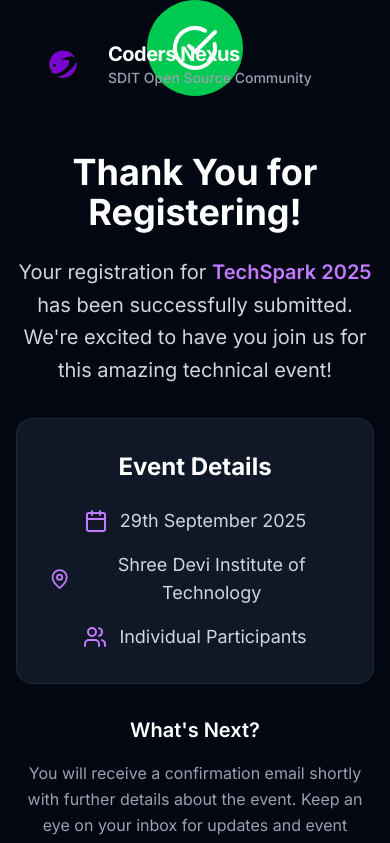
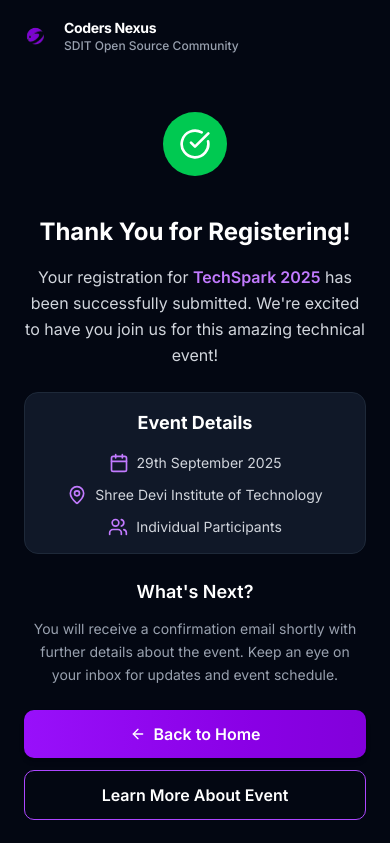
Before and after one commit to codersnexus-sdit/techspark, a Next.js app: page /thank-you in a window 390 px wide. Shown: the top 843 px of the page. Built offline with nearby package versions, Linux system fonts and the light colour scheme.

Commit message:
initial commit

```diff
--- a/src/app/thank-you/page.tsx
+++ b/src/app/thank-you/page.tsx
@@ -6,37 +6,38 @@
 
 export default function ThankYouPage() {
   return (
-    <div className="min-h-screen bg-gray-950 flex items-center justify-center px-4 relative">
-      {/* Logo in top corner */}
-      <Link href="/" className="absolute top-8 left-8 z-10 group flex items-center space-x-3">
+    <div className="min-h-screen bg-gray-950 flex items-center justify-center px-4 py-8 sm:py-12 lg:py-16 relative">
+      {/* Logo in top corner - responsive positioning */}
+      <Link href="/" className="absolute top-4 left-4 sm:top-6 sm:left-6 lg:top-8 lg:left-8 z-10 group flex items-center space-x-2 sm:space-x-3">
         <div className="relative">
           <img
             src="/assets/logo/logo.svg"
             alt="Coders Nexus Logo"
-            className="w-16 h-16 object-contain transition-transform duration-300 group-hover:scale-110"
+            className="w-10 h-10 sm:w-12 sm:h-12 lg:w-16 lg:h-16 object-contain transition-transform duration-300 group-hover:scale-110"
           />
           <div className="absolute inset-0 bg-gradient-to-r from-purple-500 to-purple-700 opacity-0 group-hover:opacity-30 rounded-full transition-opacity duration-300"></div>
         </div>
         <div className="flex flex-col">
-          <span className="text-white text-xl font-bold tracking-tight group-hover:text-purple-300 transition-colors duration-300">
+          <span className="text-white text-sm sm:text-lg lg:text-xl font-bold tracking-tight group-hover:text-purple-300 transition-colors duration-300">
             Coders Nexus
           </span>
-          <span className="text-gray-400 text-sm font-medium group-hover:text-purple-400 transition-colors duration-300">
+          <span className="text-gray-400 text-xs sm:text-sm font-medium group-hover:text-purple-400 transition-colors duration-300">
             SDIT Open Source Community
           </span>
         </div>
       </Link>
 
-      <div className="max-w-2xl w-full text-center">
+      {/* Main content with proper spacing from navbar */}
+      <div className="max-w-2xl w-full text-center mt-20 sm:mt-16 lg:mt-0">
         {/* Success Icon */}
         <motion.div
           initial={{ scale: 0, opacity: 0 }}
           animate={{ scale: 1, opacity: 1 }}
           transition={{ duration: 0.6, delay: 0.2 }}
-          className="mb-8"
+          className="mb-6 sm:mb-8"
         >
-          <div className="inline-flex items-center justify-center w-24 h-24 bg-green-500 rounded-full mb-6">
-            <CheckCircle className="w-12 h-12 text-white" />
+          <div className="inline-flex items-center justify-center w-16 h-16 sm:w-20 sm:h-20 lg:w-24 lg:h-24 bg-green-500 rounded-full mb-4 sm:mb-6">
+            <CheckCircle className="w-8 h-8 sm:w-10 sm:h-10 lg:w-12 lg:h-12 text-white" />
           </div>
         </motion.div>
 
@@ -45,7 +46,7 @@
           initial={{ opacity: 0, y: 30 }}
           animate={{ opacity: 1, y: 0 }}
           transition={{ duration: 0.8, delay: 0.4 }}
-          className="text-4xl md:text-5xl font-bold text-white mb-6"
+          className="text-2xl sm:text-3xl md:text-4xl lg:text-5xl font-bold text-white mb-4 sm:mb-6 px-2"
         >
           Thank You for Registering!
         </motion.h1>
@@ -54,7 +55,7 @@
           initial={{ opacity: 0, y: 30 }}
           animate={{ opacity: 1, y: 0 }}
           transition={{ duration: 0.8, delay: 0.6 }}
-          className="text-xl text-gray-300 mb-8 leading-relaxed"
+          className="text-base sm:text-lg lg:text-xl text-gray-300 mb-6 sm:mb-8 leading-relaxed px-2"
         >
           Your registration for <span className="text-purple-400 font-semibold">TechSpark 2025</span> has been successfully submitted.
           We&apos;re excited to have you join us for this amazing technical event!
@@ -65,24 +66,24 @@
           initial={{ opacity: 0, y: 40 }}
           animate={{ opacity: 1, y: 0 }}
           transition={{ duration: 0.8, delay: 0.8 }}
-          className="bg-gray-900 rounded-2xl p-8 border border-gray-800 mb-8"
+          className="bg-gray-900 rounded-xl sm:rounded-2xl p-4 sm:p-6 lg:p-8 border border-gray-800 mb-6 sm:mb-8 mx-2 sm:mx-0"
         >
-          <h2 className="text-2xl font-bold text-white mb-6">Event Details</h2>
+          <h2 className="text-lg sm:text-xl lg:text-2xl font-bold text-white mb-4 sm:mb-6">Event Details</h2>
 
-          <div className="space-y-4">
-            <div className="flex items-center justify-center space-x-3 text-gray-300">
-              <Calendar className="w-6 h-6 text-purple-400" />
-              <span className="text-lg">29th September 2025</span>
+          <div className="space-y-3 sm:space-y-4">
+            <div className="flex items-center justify-center space-x-2 sm:space-x-3 text-gray-300">
+              <Calendar className="w-5 h-5 sm:w-6 sm:h-6 text-purple-400 flex-shrink-0" />
+              <span className="text-sm sm:text-base lg:text-lg">29th September 2025</span>
             </div>
 
-            <div className="flex items-center justify-center space-x-3 text-gray-300">
-              <MapPin className="w-6 h-6 text-purple-400" />
-              <span className="text-lg">Shree Devi Institute of Technology</span>
+            <div className="flex items-center justify-center space-x-2 sm:space-x-3 text-gray-300">
+              <MapPin className="w-5 h-5 sm:w-6 sm:h-6 text-purple-400 flex-shrink-0" />
+              <span className="text-sm sm:text-base lg:text-lg text-center">Shree Devi Institute of Technology</span>
             </div>
 
-            <div className="flex items-center justify-center space-x-3 text-gray-300">
-              <Users className="w-6 h-6 text-purple-400" />
-              <span className="text-lg">Individual Participants</span>
+            <div className="flex items-center justify-center space-x-2 sm:space-x-3 text-gray-300">
+              <Users className="w-5 h-5 sm:w-6 sm:h-6 text-purple-400 flex-shrink-0" />
+              <span className="text-sm sm:text-base lg:text-lg">Individual Participants</span>
             </div>
           </div>
         </motion.div>
@@ -92,10 +93,10 @@
           initial={{ opacity: 0, y: 40 }}
           animate={{ opacity: 1, y: 0 }}
           transition={{ duration: 0.8, delay: 1.0 }}
-          className="mb-8"
+          className="mb-6 sm:mb-8 px-2 sm:px-0"
         >
-          <h3 className="text-xl font-semibold text-white mb-4">What&apos;s Next?</h3>
-          <p className="text-gray-400 leading-relaxed">
+          <h3 className="text-lg sm:text-xl font-semibold text-white mb-3 sm:mb-4">What&apos;s Next?</h3>
+          <p className="text-sm sm:text-base text-gray-400 leading-relaxed">
             You will receive a confirmation email shortly with further details about the event.
             Keep an eye on your inbox for updates and event schedule.
           </p>
@@ -106,19 +107,19 @@
           initial={{ opacity: 0, y: 40 }}
           animate={{ opacity: 1, y: 0 }}
           transition={{ duration: 0.8, delay: 1.2 }}
-          className="flex flex-col sm:flex-row gap-4 justify-center"
+          className="flex flex-col sm:flex-row gap-3 sm:gap-4 justify-center px-2 sm:px-0"
         >
           <Link
             href="/"
-            className="inline-flex items-center justify-center px-8 py-4 rounded-lg bg-gradient-to-r from-purple-600 to-purple-700 text-white font-semibold text-lg shadow-md hover:from-purple-700 hover:to-purple-800 transition-all duration-300 hover:scale-105"
+            className="inline-flex items-center justify-center px-6 sm:px-8 py-3 sm:py-4 rounded-lg bg-gradient-to-r from-purple-600 to-purple-700 text-white font-semibold text-base sm:text-lg shadow-md hover:from-purple-700 hover:to-purple-800 transition-all duration-300 hover:scale-105 active:scale-95"
           >
-            <ArrowLeft className="mr-2 w-5 h-5" />
+            <ArrowLeft className="mr-2 w-4 h-4 sm:w-5 sm:h-5" />
             Back to Home
           </Link>
 
           <Link
             href="/#about"
-            className="inline-flex items-center justify-center px-8 py-4 rounded-lg border border-purple-500 text-white font-semibold text-lg hover:bg-purple-500/10 transition-all duration-300 hover:scale-105"
+            className="inline-flex items-center justify-center px-6 sm:px-8 py-3 sm:py-4 rounded-lg border border-purple-500 text-white font-semibold text-base sm:text-lg hover:bg-purple-500/10 transition-all duration-300 hover:scale-105 active:scale-95"
           >
             Learn More About Event
           </Link>
--- a/src/components/AboutSection.tsx
+++ b/src/components/AboutSection.tsx
@@ -33,7 +33,7 @@
             transition: { duration: 0.3 }
           }}
         >
-          Technical Event
+          Techspark
         </motion.p>
 
         {/* Heading */}
@@ -90,7 +90,7 @@
               transition: { duration: 0.2 }
             }}
           >
-            Technical Event
+            Techspark
           </motion.span>{" "}
           will be held on <motion.span
             className="font-semibold"
--- a/src/components/Timeline.tsx
+++ b/src/components/Timeline.tsx
@@ -7,14 +7,14 @@
   const timelineEvents = [
     {
       title: "Registration Opens",
-      date: "18 September, 2025",
+      date: "22 September, 2025",
       description: "Register Now",
       status: "completed",
       color: "text-purple-400"
     },
     {
       title: "Registration Closes",
-      date: "30 September, 2025",
+      date: "29 September, 2025",
       description: "Online registration will be closed and spot Registration will be available",
       status: "upcoming",
       color: "text-yellow-400"
```
